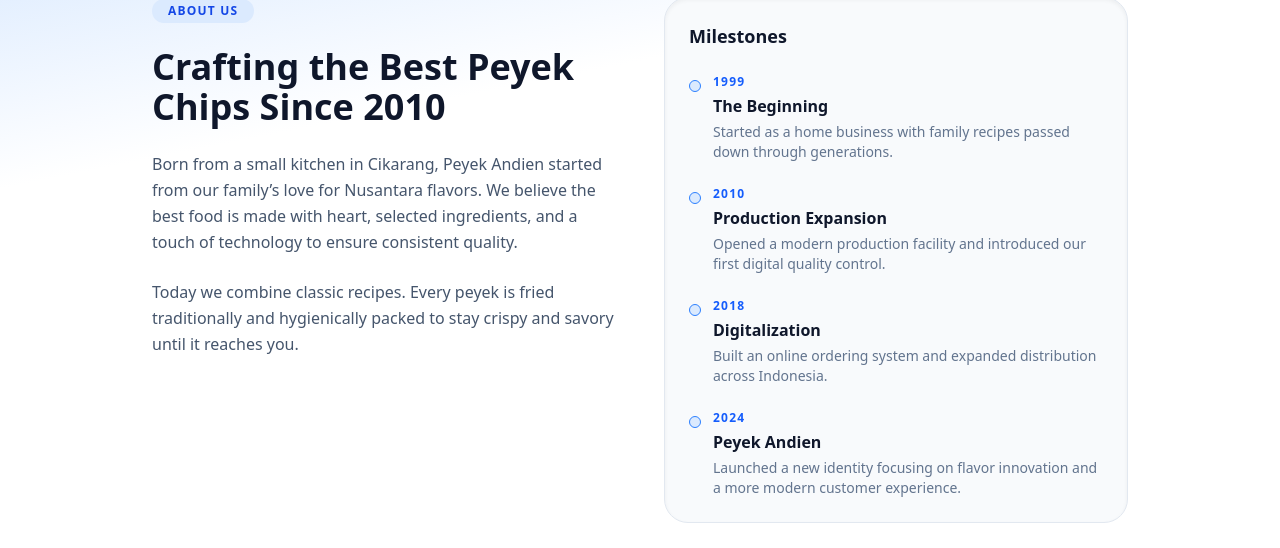
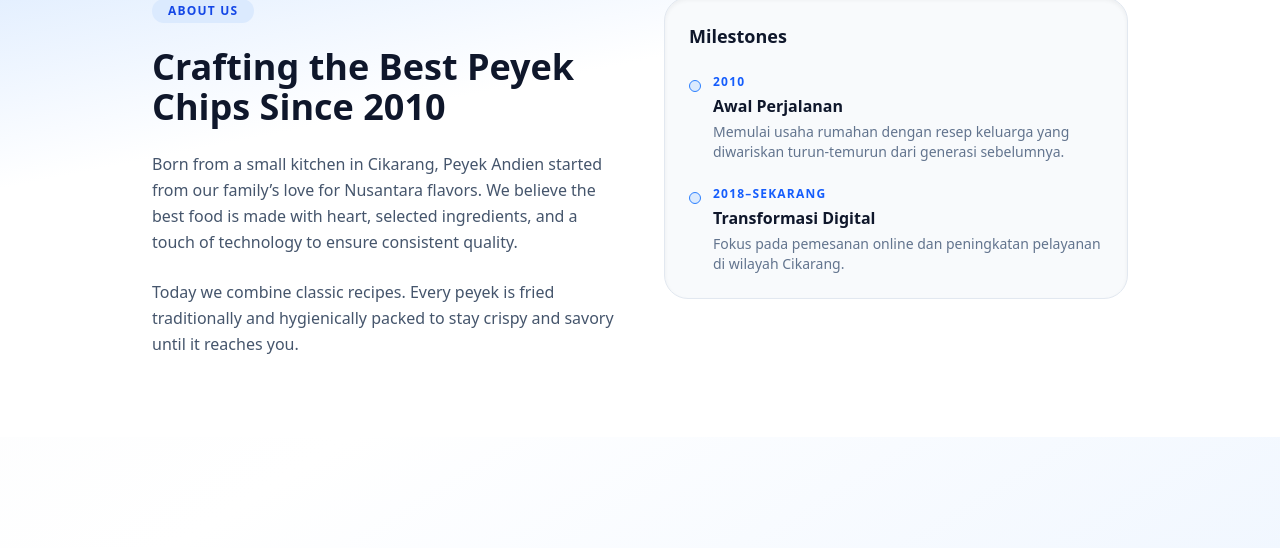
Before and after one commit to yapusss/REACT-LP, a React (Vite) app in the folder react-lp/: page /#/about in a window 1280 px wide. Shown: the part 144-692 px from the top of the page. Built offline with nearby package versions, Linux system fonts and the light colour scheme; no server answers.

Commit message:
benerin about

```diff
--- a/react-lp/src/pages/About.jsx
+++ b/react-lp/src/pages/About.jsx
@@ -1,24 +1,16 @@
 import { useI18n } from "../i18n.jsx";
 const buildMilestones = (t) => [
   {
-    year: "1999",
-    title: t("about_m1_title"),
-    description: t("about_m1_desc"),
+    year: "2010",
+    title: "Awal Perjalanan",
+    description:
+      "Memulai usaha rumahan dengan resep keluarga yang diwariskan turun-temurun dari generasi sebelumnya.",
   },
   {
-    year: "2010",
-    title: t("about_m2_title"),
-    description: t("about_m2_desc"),
-  },
-  {
-    year: "2018",
-    title: t("about_m3_title"),
-    description: t("about_m3_desc"),
-  },
-  {
-    year: "2024",
-    title: t("about_m4_title"),
-    description: t("about_m4_desc"),
+    year: "2018–Sekarang",
+    title: "Transformasi Digital",
+    description:
+      "Fokus pada pemesanan online dan peningkatan pelayanan di wilayah Cikarang.",
   },
 ];
 
```
